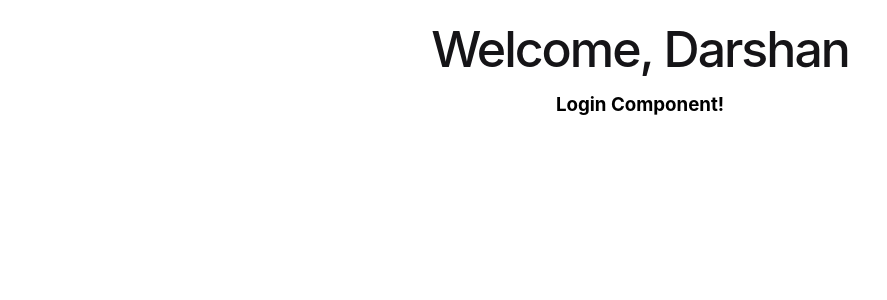
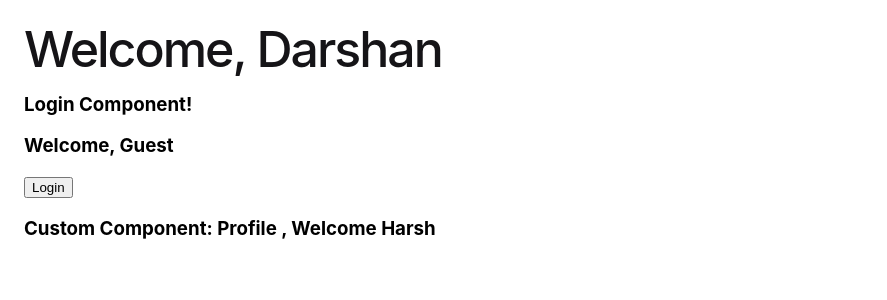
Before and after one commit to darshangujraticodes/Angular-Practice, an Angular app in the folder 01-FirstApp/: page / in a window 1280 px wide. Shown: the top 300 px of the page, without its empty margins (0-887 px from the left). Built offline with nearby package versions, Linux system fonts and the light colour scheme.

Commit message:
button event

```diff
--- a/01-FirstApp/src/app/app.component.html
+++ b/01-FirstApp/src/app/app.component.html
@@ -70,11 +70,6 @@
     padding: 1rem;
     box-sizing: inherit;
     position: relative;
-  }
-
-  section {
-    display: flex;
-    justify-content: center;
   }
 
   .angular-logo {
@@ -192,7 +187,13 @@
   </section>
 
   <section>
-    <app-login></app-login>
+    <div>
+      <app-login></app-login>
+    </div>
+
+    <div>
+      <app-profile></app-profile>
+    </div>
   </section>
 </main>
 
--- a/01-FirstApp/src/app/app.component.ts
+++ b/01-FirstApp/src/app/app.component.ts
@@ -1,11 +1,12 @@
 import { Component } from '@angular/core';
 import { RouterOutlet } from '@angular/router';
 import { LoginComponent } from './components/login/login.component';
+import { ProfileComponent } from './components/profile/profile.component';
 
 // decorator
 @Component({
   selector: 'app-root',
-  imports: [RouterOutlet, LoginComponent],
+  imports: [RouterOutlet, LoginComponent, ProfileComponent],
   templateUrl: './app.component.html',
   styleUrl: './app.component.css',
 })
--- a/01-FirstApp/src/app/components/login/login.component.html
+++ b/01-FirstApp/src/app/components/login/login.component.html
@@ -1 +1,5 @@
-<h3>Login Component!</h3>
+<section>
+  <h3>Login Component!</h3>
+  <h3>Welcome, {{ userType }}</h3>
+  <button (click)="handleLoginClick()">Login</button>
+</section>
--- a/01-FirstApp/src/app/components/login/login.component.ts
+++ b/01-FirstApp/src/app/components/login/login.component.ts
@@ -4,8 +4,13 @@ import { Component } from '@angular/core';
   selector: 'app-login',
   imports: [],
   templateUrl: './login.component.html',
-  styleUrl: './login.component.css'
+  styleUrl: './login.component.css',
 })
 export class LoginComponent {
+  userType = 'Guest';
 
+  handleLoginClick() {
+    console.log('Login Button Clicked!');
+    this.userType = 'Harry Potter';
+  }
 }
--- /dev/null
+++ b/01-FirstApp/src/app/components/profile/profile.component.ts
@@ -0,0 +1,9 @@
+import { Component } from '@angular/core';
+
+@Component({
+  selector: 'app-profile',
+  template: '<h3>Custom Component: Profile , Welcome {{ name }}</h3>',
+})
+export class ProfileComponent {
+  name = 'Harsh';
+}
```
Also changed, not shown: 1 other file (tests, documents, lock files or other folders).
